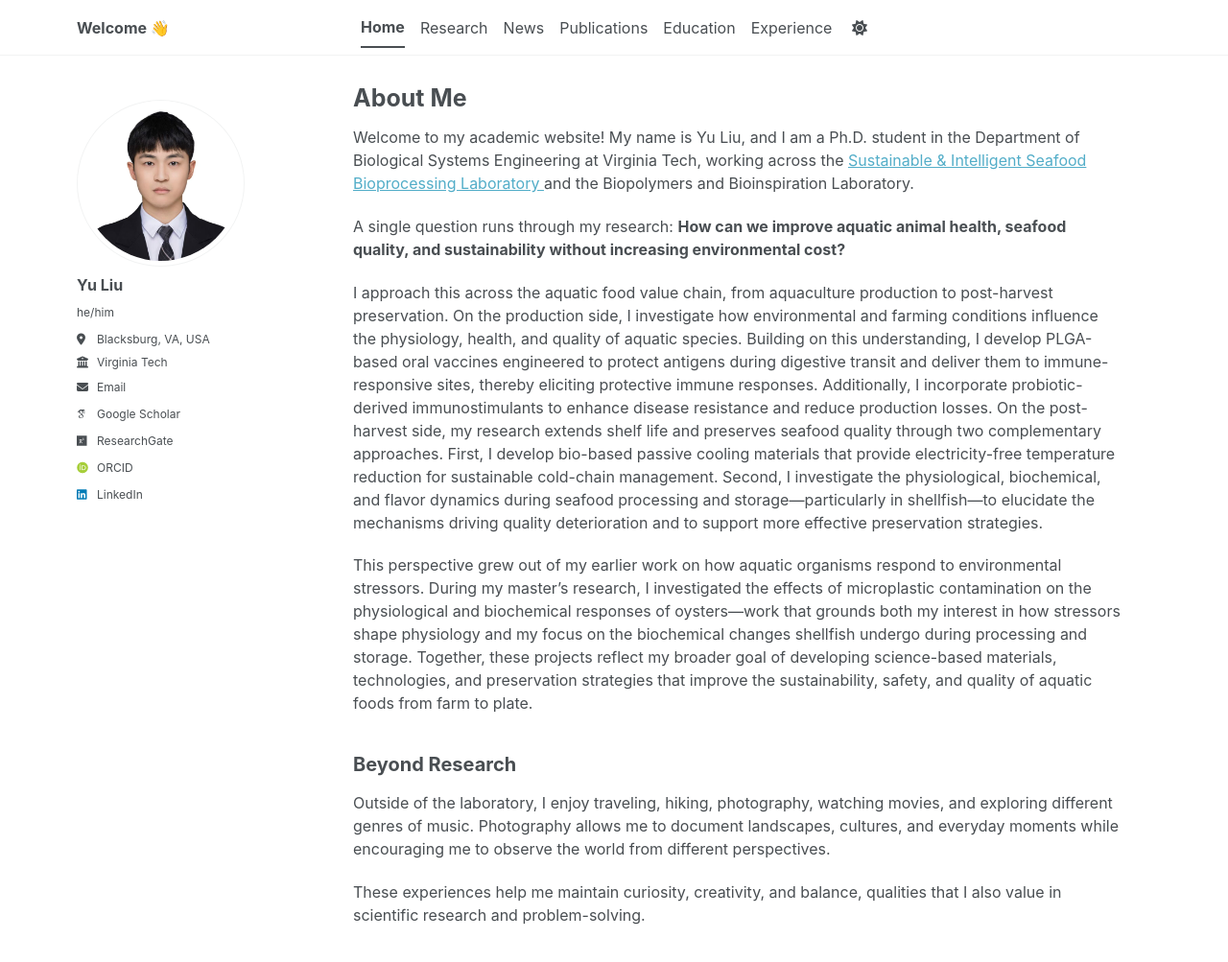
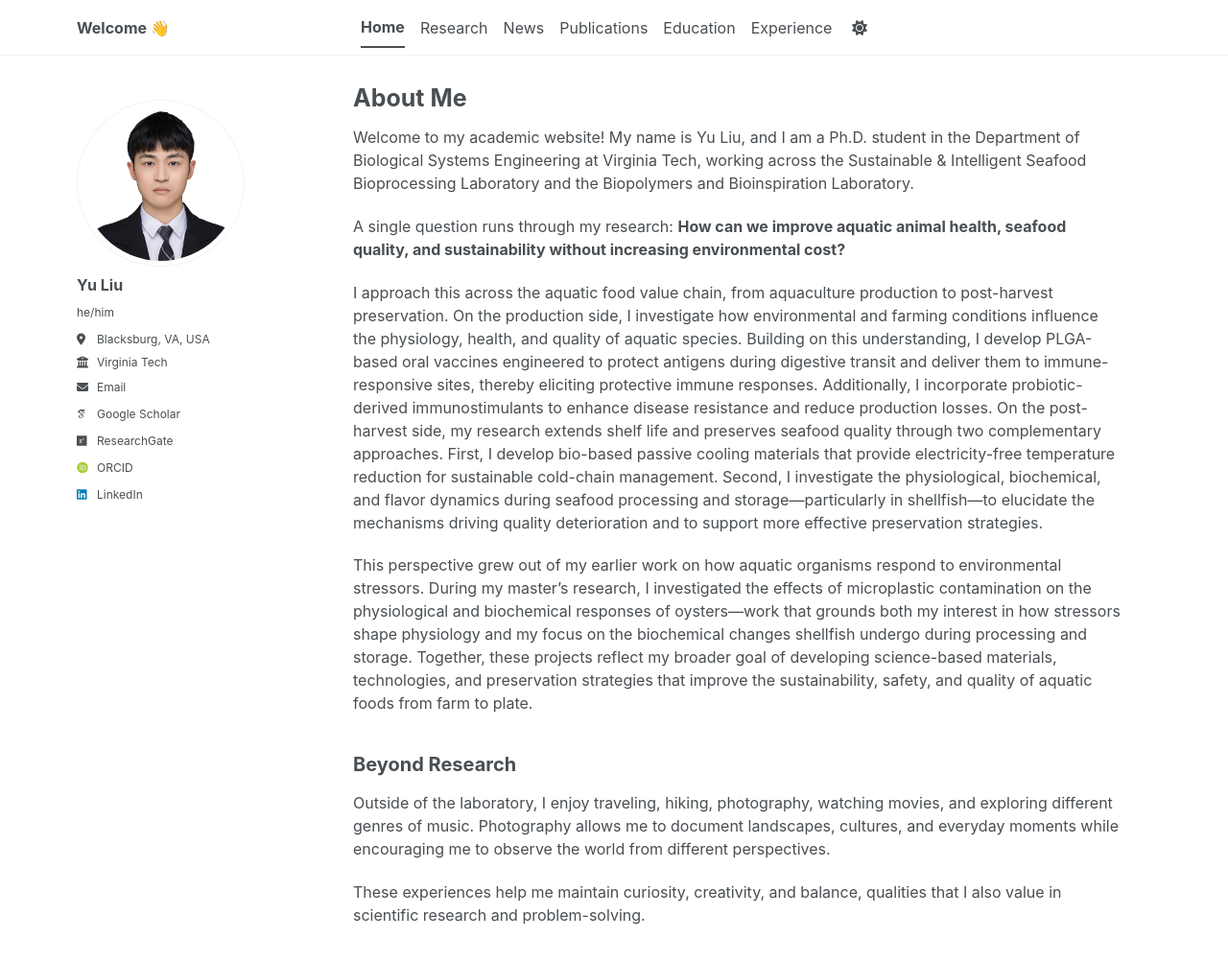
Before and after one commit to yuliu0322/yuliu0322.github.io, a Jekyll site: the page built from _pages/about.md, in a window 1280 px wide and 1019 px high. Shown: the top 1003 px of the window at 96% size. Built offline with Jekyll 4.4.1, drawn with Linux system fonts in a browser that asks for light colours; some web fonts are replaced; a script bundle is joined from its source files by our own code; library files that are not in the unit come from our copies; part of the change alters nothing that is shown.

Commit message:
Update about.md

```diff
--- a/_pages/about.md
+++ b/_pages/about.md
@@ -19,10 +19,7 @@ redirect_from:
 </style>
 
 Welcome to my academic website! My name is Yu Liu, and I am a Ph.D. student in the Department of Biological Systems Engineering at Virginia Tech, working across the
-<a href="https://sites.google.com/view/yimingfeng" target="_blank" rel="noopener noreferrer">
-Sustainable &amp; Intelligent Seafood Bioprocessing Laboratory
-</a>
-and the Biopolymers and Bioinspiration Laboratory.
+Sustainable & Intelligent Seafood Bioprocessing Laboratory and the Biopolymers and Bioinspiration Laboratory.
 
 A single question runs through my research: **How can we improve aquatic animal health, seafood quality, and sustainability without increasing environmental cost?**
 
```
